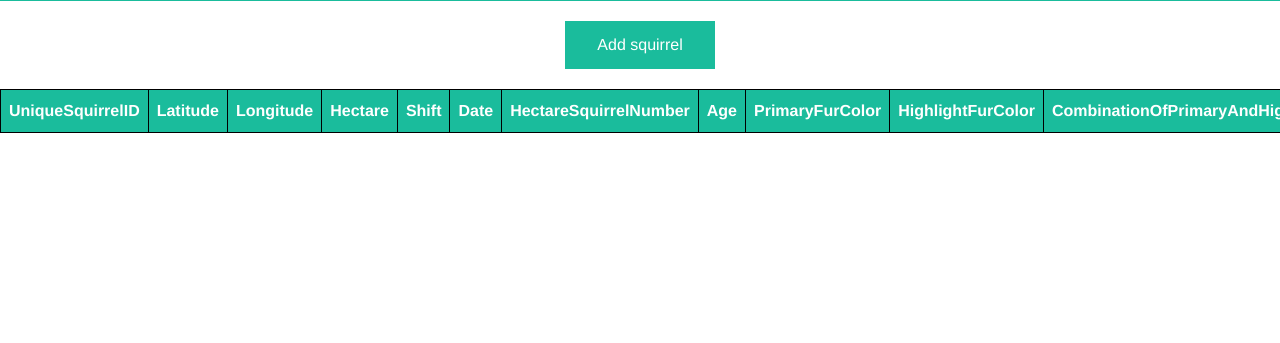
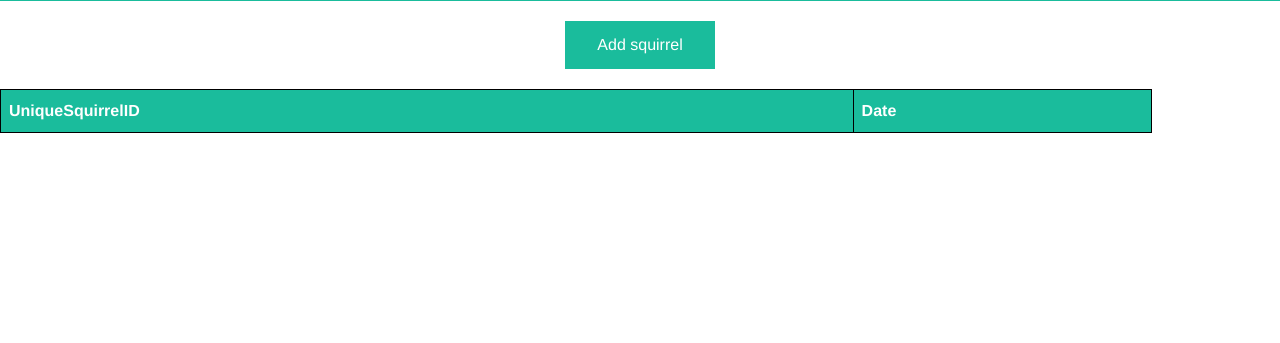
Before and after one commit to shlok-sethia/Squirrel_Tracker, a Django app: page /squirrel_tracker/sightings/ in a window 1280 px wide. Shown: the part 457-800 px from the top of the page. Run offline with Django 3.2, Linux system fonts and the light colour scheme; data that the repository does not hold is empty.

Commit message:
removes extra columns from sightings

```diff
--- a/squirrel_tracker/templates/squirrel_tracker/sightings.html
+++ b/squirrel_tracker/templates/squirrel_tracker/sightings.html
@@ -84,70 +84,12 @@
         <table id='sightings'>
             <tr>
                 <th>UniqueSquirrelID</th>
-                <th>Latitude</th>
-                <th>Longitude</th>
-                <th>Hectare</th>
-                <th>Shift</th>
                 <th>Date</th>
-                <th>HectareSquirrelNumber</th>
-                <th>Age</th>
-                <th>PrimaryFurColor</th>
-                <th>HighlightFurColor</th>
-                <th>CombinationOfPrimaryAndHighlightColor</th>
-                <th>ColorNotes</th>
-                <th>Location</th>
-                <th>AboveGroundSighterMeasurement</th>
-                <th>SpecificLocation</th>
-                <th>Running</th>
-                <th>Chasing</th>
-                <th>Climbing</th>
-                <th>Eating</th>
-                <th>Foraging</th>
-                <th>OtherActivities</th>
-                <th>Kuks</th>
-                <th>Quaas</th>
-                <th>Moans</th>
-                <th>TailFlags</th>
-                <th>TailTwiches</th>
-                <th>Approaches</th>
-                <th>Indifferent</th>
-                <th>Runs_From</th>
-                <th>OtherInteraction</th>
-                <th>LatLong</th>
             </tr>
             {% for rows in squ %}
             <tr>
                 <td><a href="{{rows.UniqueSquirrelID}}">{{rows.UniqueSquirrelID}}</a></td>
-                <td>{{rows.Latitude}}</td>
-                <td>{{rows.Longitude}}</td>
-                <td>{{rows.Hectare}}</td>
-                <td>{{rows.Shift}}</td>
                 <td>{{rows.Date}}</td>
-                <td>{{rows.HectareSquirrelNumber}}</td>
-                <td>{{rows.Age}}</td>
-                <td>{{rows.PrimaryFurColor}}</td>
-                <td>{{rows.HighlightFurColor}}</td>
-                <td>{{rows.CombinationOfPrimaryAndHighlightColor}}</td>
-                <td>{{rows.ColorNotes}}</td>
-                <td>{{rows.Location}}</td>
-                <td>{{rows.AboveGroundSighterMeasurement}}</td>
-                <td>{{rows.SpecificLocation}}</td>
-                <td>{{rows.Running}}</td>
-                <td>{{rows.Chasing}}</td>
-                <td>{{rows.Climbing}}</td>
-                <td>{{rows.Eating}}</td>
-                <td>{{rows.Foraging}}</td>
-                <td>{{rows.OtherActivities}}</td>
-                <td>{{rows.Kuks}}</td>
-                <td>{{rows.Quaas}}</td>
-                <td>{{rows.Moans}}</td>
-                <td>{{rows.TailFlags}}</td>
-                <td>{{rows.TailTwiches}}</td>
-                <td>{{rows.Approaches}}</td>
-                <td>{{rows.Indifferent}}</td>
-                <td>{{rows.RunsFrom}}</td>
-                <td>{{rows.OtherInteraction}}</td>
-                <td>{{rows.LatLong}}</td>
             </tr>
             {% endfor %}
         </table>
```
